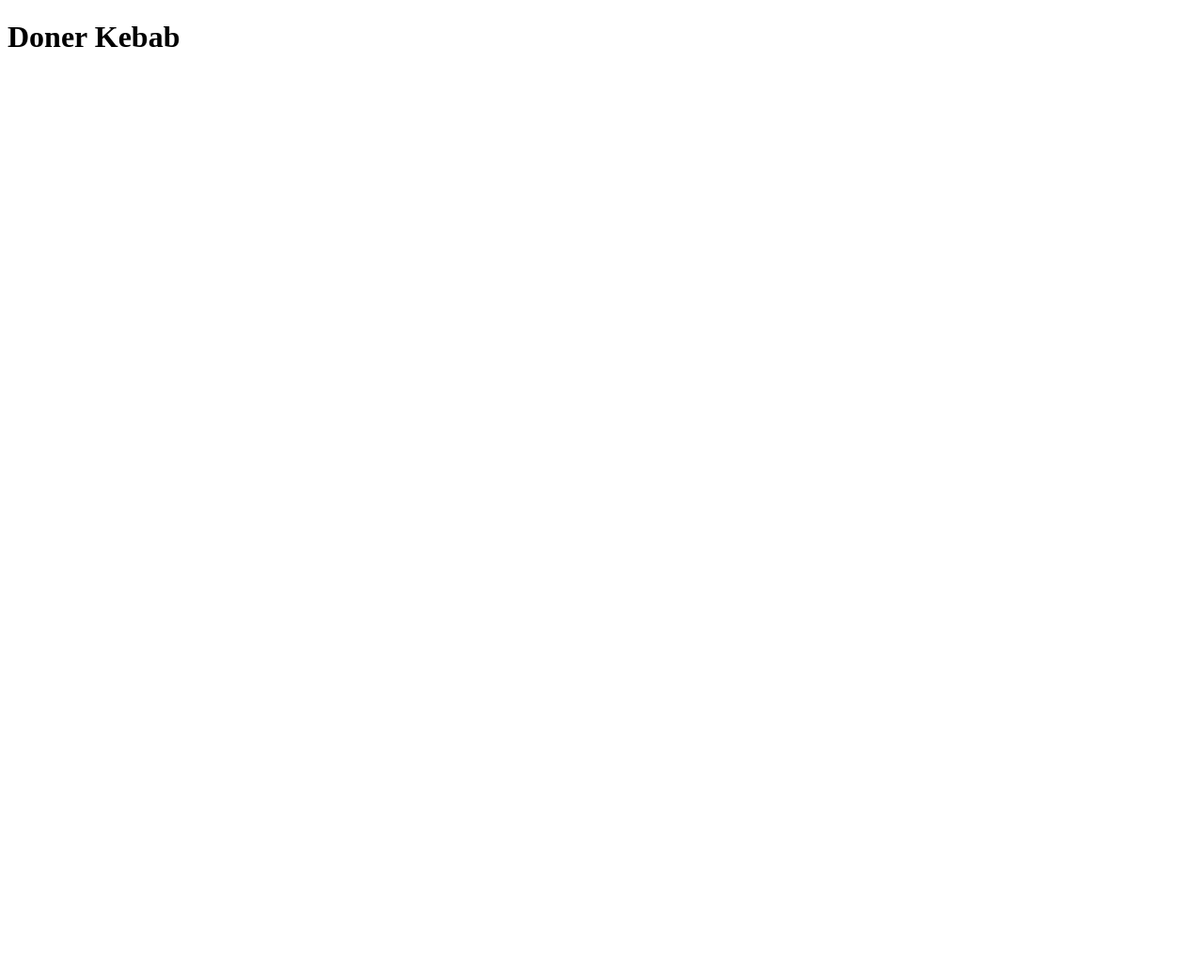
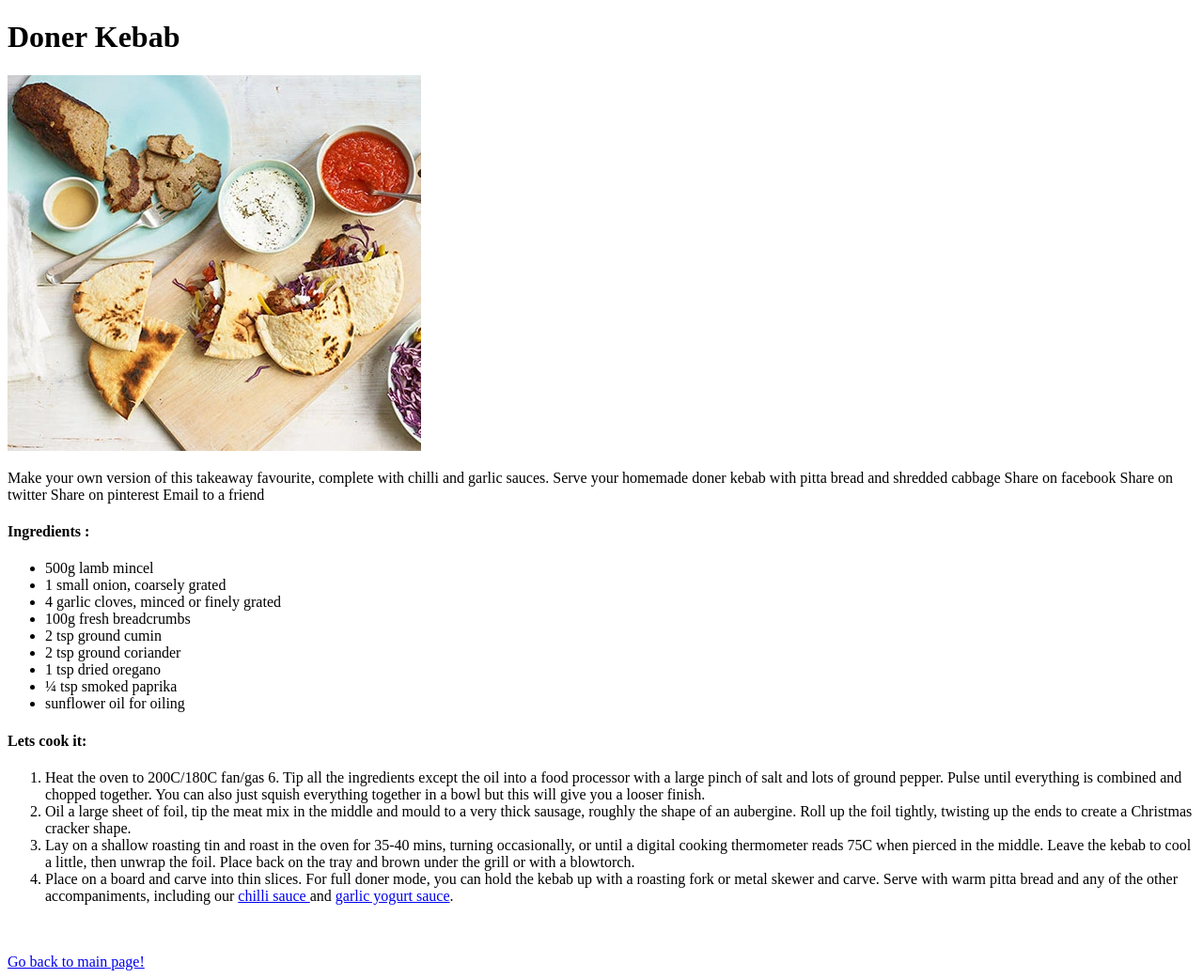
Before and after one commit to shayantalebian/odin-recipes, a plain HTML site: page recipes/kebab.html in a window 1280 px wide. Shown: the whole page at 94% size. Before the commit the page ends 800 px from the top, so only its background shows below. Drawn offline with Linux system fonts and the light colour scheme.

Commit message:
Add all the data and contents to pages.

```diff
--- a/recipes/kebab.html
+++ b/recipes/kebab.html
@@ -10,6 +10,45 @@
 
 <body>
     <h1>Doner Kebab</h1>
+    <img src="../images/kebab.jpg" alt="Cooked Doner Kebab " />
+    <p>
+        Make your own version of this takeaway favourite, complete with chilli and garlic sauces. Serve your homemade doner kebab with pitta bread and shredded cabbage Share on facebook Share on twitter Share on pinterest Email to a friend
+    </p>
+    <h4>Ingredients :</h4>
+    <ul>
+        <li>500g lamb mincel</li>
+        <li>1 small onion, coarsely grated</li>
+        <li>4 garlic cloves, minced or finely grated</li>
+        <li>100g fresh breadcrumbs</li>
+        <li>2 tsp ground cumin</li>
+        <li>2 tsp ground coriander</li>
+        <li>1 tsp dried oregano</li>
+        <li>¼ tsp smoked paprika</li>
+        <li>sunflower oil for oiling</li>
+    </ul>
+    <h4>Lets cook it:</h4>
+    <ol>
+        <li>
+            Heat the oven to 200C/180C fan/gas 6. Tip all the ingredients except the oil into a food processor with a large pinch of salt and lots of ground pepper. Pulse until everything is combined and chopped together. You can also just squish everything together
+            in a bowl but this will give you a looser finish.
+        </li>
+        <li>
+            Oil a large sheet of foil, tip the meat mix in the middle and mould to a very thick sausage, roughly the shape of an aubergine. Roll up the foil tightly, twisting up the ends to create a Christmas cracker shape.
+        </li>
+        <li>
+            Lay on a shallow roasting tin and roast in the oven for 35-40 mins, turning occasionally, or until a digital cooking thermometer reads 75C when pierced in the middle. Leave the kebab to cool a little, then unwrap the foil. Place back on the tray and brown
+            under the grill or with a blowtorch.
+        </li>
+        <li>
+            Place on a board and carve into thin slices. For full doner mode, you can hold the kebab up with a roasting fork or metal skewer and carve. Serve with warm pitta bread and any of the other accompaniments, including our
+            <a target="_blank" href="http://https://www.bbcgoodfood.com/recipes/no-cook-kebab-shop-chilli-sauce">chilli sauce
+        </a> and
+            <a target="_blank" href="https://www.bbcgoodfood.com/recipes/kebab-shop-yogurt-garlic-sauce">garlic yogurt sauce</a
+        >.
+      </li>
+    </ol>
+    <br /><br />
+    <a href="../index.html">Go back to main page!</a>
 </body>
 
 </html>
```
Also changed, not shown: index.html (+7 -0 lines), recipes/lasagna.html (+27 -0 lines), recipes/rib.html (+31 -0 lines).
